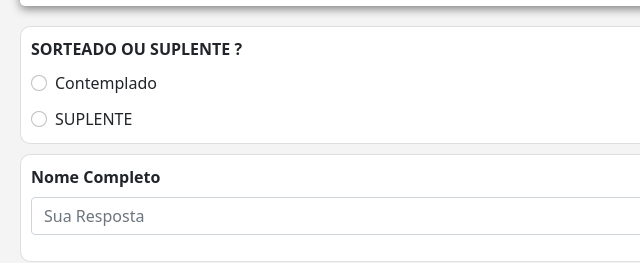
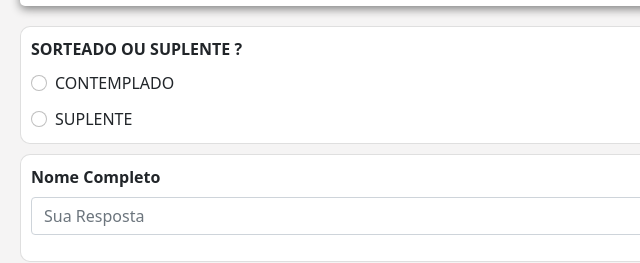
Before and after one commit to FagnerNoe/Casas-Aprumar, a plain HTML site: page index.html in a window 1280 px wide. Shown: the part 166-429 px from the top of the page, 0-640 px from the left. Drawn offline with nearby package versions, Linux system fonts and the light colour scheme.

Commit message:
Update index.html

```diff
--- a/index.html
+++ b/index.html
@@ -44,7 +44,7 @@
                 <div class="form-check">
                     <input class="form-check-input" value="Contemplado" type="radio" name="data[SITUACAO]"
                         id="sorteado" />
-                    <label class="form-check-label" for="sorteado">Contemplado</label>
+                    <label class="form-check-label" for="sorteado">CONTEMPLADO</label>
                 </div>
                 <div class="form-check">
                     <input class="form-check-input" value="Suplente" type="radio" name="data[SITUACAO]" id="suplente" />
```
